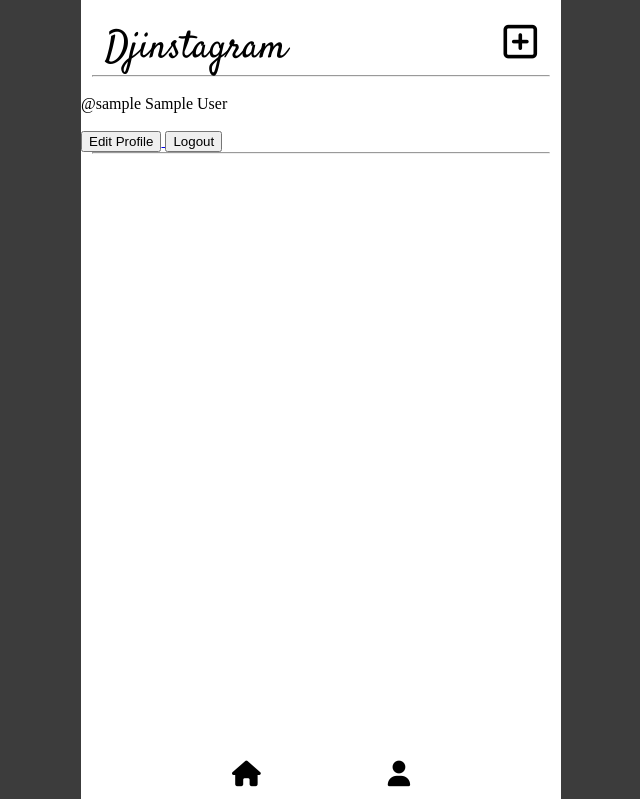
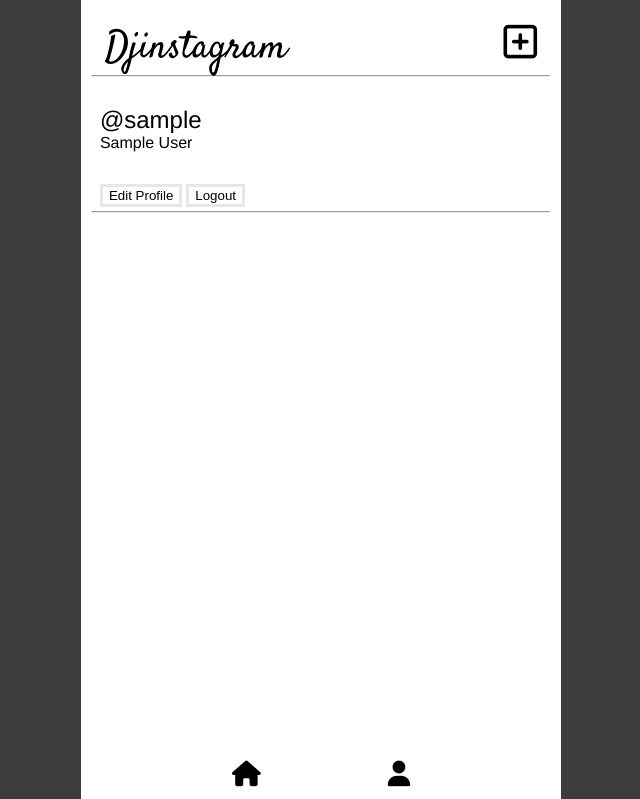
Before and after one commit to richclarke0/Djinstagram, a Django app: page /profile/1/ in a window 1280 px wide. Shown: the top 799 px of the page, without its empty margins (319-959 px from the left). Run offline with Django 4.2, Linux system fonts and the light colour scheme; the visitor is signed in with stand-in values (Sample User, id 1); data comes from the database, SQL or seed files in the repository; data that the repository does not hold is empty; some libraries are stand-ins or nearby versions.

Commit message:
completes styling for profile page

```diff
--- a/main_app/static/css/style.css
+++ b/main_app/static/css/style.css
@@ -128,7 +128,8 @@ footer a {
   font-size: 1.75vh;
 }
 
-.post-author, .post-view-comments {
+.post-author,
+.post-view-comments {
   font-family: var(--heading-text);
   font-size: 1.75vh;
   font-weight: bold;
@@ -153,6 +154,50 @@ hr {
 /* ENDS Style for Posts, templates/index.html posts/index.html */
 
 /* Style for profile/ (profile page) */
+.profile-header {
+  display: flex;
+  margin: 1%;
+}
+
+.profile-img img {
+  border-radius: 50%;
+}
+
+.profile-description {
+  display: flex;
+  flex-direction: column;
+  margin-left: 3%;
+  margin-top: 5%;
+  font-family: var(--descriptive-text);
+  font-size: 1.75vh;
+}
+
+span.profile-username {
+  font-family: var(--heading-text);
+  font-size: 3vh;
+  text-align: left;
+}
+
+span.profile-realname {
+  font-family: var(--heading-text);
+  font-size: 2vh;
+  text-align: left;
+}
+
+.profile-actions a {
+  text-decoration: none;
+}
+
+.profile-actions button {
+  background-color: white;
+  color: black;
+  border: 3px solid #e7e7e7;
+}
+
+.profile-actions button:hover {
+  background-color: #e7e7e7;
+}
+
 .profile-photos {
   display: flex;
   flex-flow: row wrap;
@@ -182,7 +227,7 @@ hr {
 .empty-comments {
   font-family: var(--descriptive-text);
   font-style: italic;
-  font-size: 1.70vh;
+  font-size: 1.7vh;
   padding: 2% 3%;
 }
 
@@ -194,15 +239,16 @@ hr {
   padding: 1%;
   font-family: var(--descriptive-text);
   font-weight: light;
-  font-size: 1.70vh;
+  font-size: 1.7vh;
 }
 
-.add-comment, textarea {
+.add-comment,
+textarea {
   width: 90%;
   margin: 1% 5%;
   font-family: var(--descriptive-text);
   font-weight: light;
-  font-size: 1.70vh;
+  font-size: 1.7vh;
 }
 
 span.user-reference {
```
